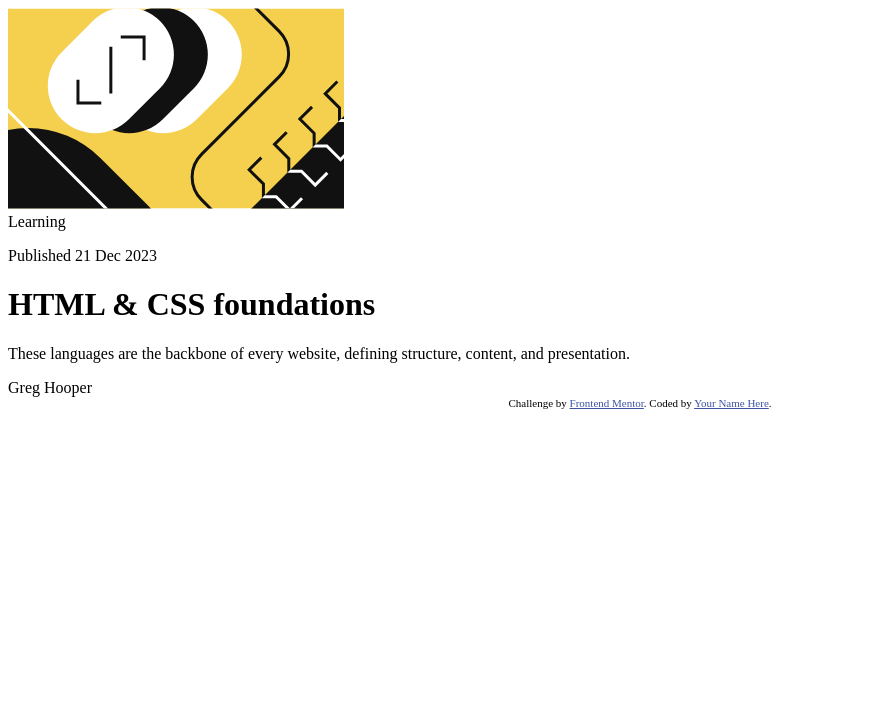
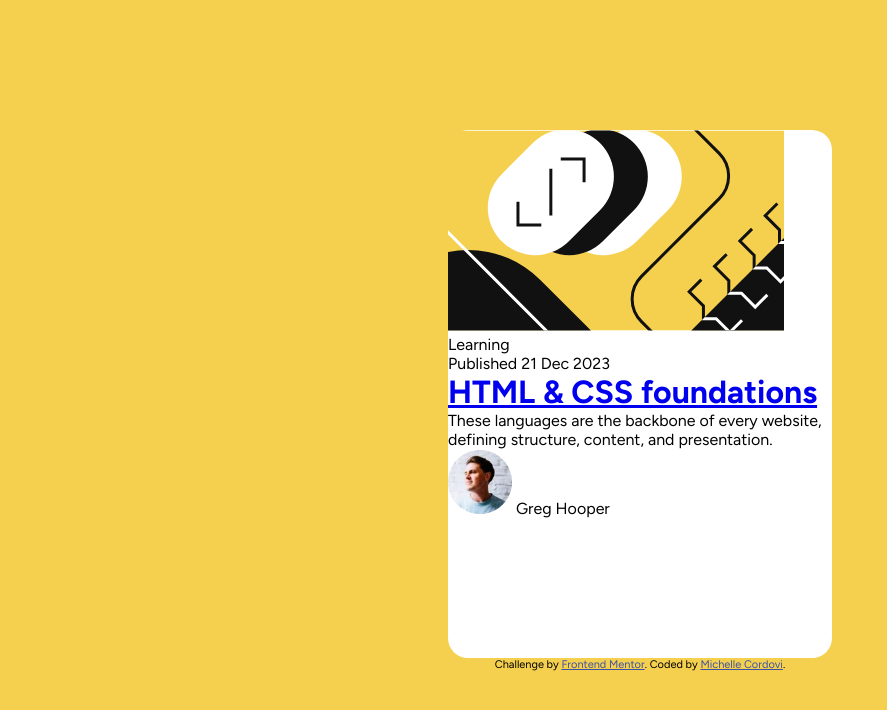
Before and after one commit to michellecordovi/BlogPreviewCard, a plain HTML site: page index.html in a window 1280 px wide. Shown: the whole page, without its empty margins (0-887 px from the left). Drawn offline with Linux system fonts and the light colour scheme.

Commit message:
add universal styles

```diff
--- a/index.html
+++ b/index.html
@@ -27,17 +27,20 @@
 
             <p class="date-published">Published 21 Dec 2023</p>
 
-            <h1><a>HTML & CSS foundations</a></h1>
+            <h1><a href="#">HTML & CSS foundations</a></h1>
 
             <p class="description">These languages are the backbone of every website, defining structure, content, and presentation.</p>
 
-            <div class="author">Greg Hooper</div>
+            <div class="author">
+                  <img src="./images/image-avatar.webp" alt="Greg Hooper">
+                  <span class="author-name">Greg Hooper</span>
+            </div>
       </main>
 
       <footer>
             <div class="attribution">
                   Challenge by <a href="https://www.frontendmentor.io?ref=challenge" target="_blank">Frontend Mentor</a>.
-                  Coded by <a href="#">Your Name Here</a>.
+                  Coded by <a href="https://www.linkedin.com/in/michelle-cordovi-pt-dpt-35588683/">Michelle Cordovi</a>.
             </div>
       </footer>
 </body>
--- a/styles.css
+++ b/styles.css
@@ -1,3 +1,32 @@
+/* UNIVERAL STYLES */
+* {
+      padding: 0px;
+      margin: 0px;
+      box-sizing: border-box;
+}
+
+html {
+      font-size: 16px;
+      font-family: Figtree, Helvetica, Arial, sans-serif;
+}
+
+body {
+      background-color: hsl(47, 88%, 63%);
+      height: 100vh;
+      display: grid;
+      grid-template-columns: 1fr;
+      justify-items: center;
+      align-content: center;
+}
+
+main {
+      background-color: white;
+      width: 24rem;
+      height: 33rem;
+      border-radius: 20px;
+}
+
+
 /* FOOTER */
  .attribution {
       font-size: 11px; text-align: center;
```
